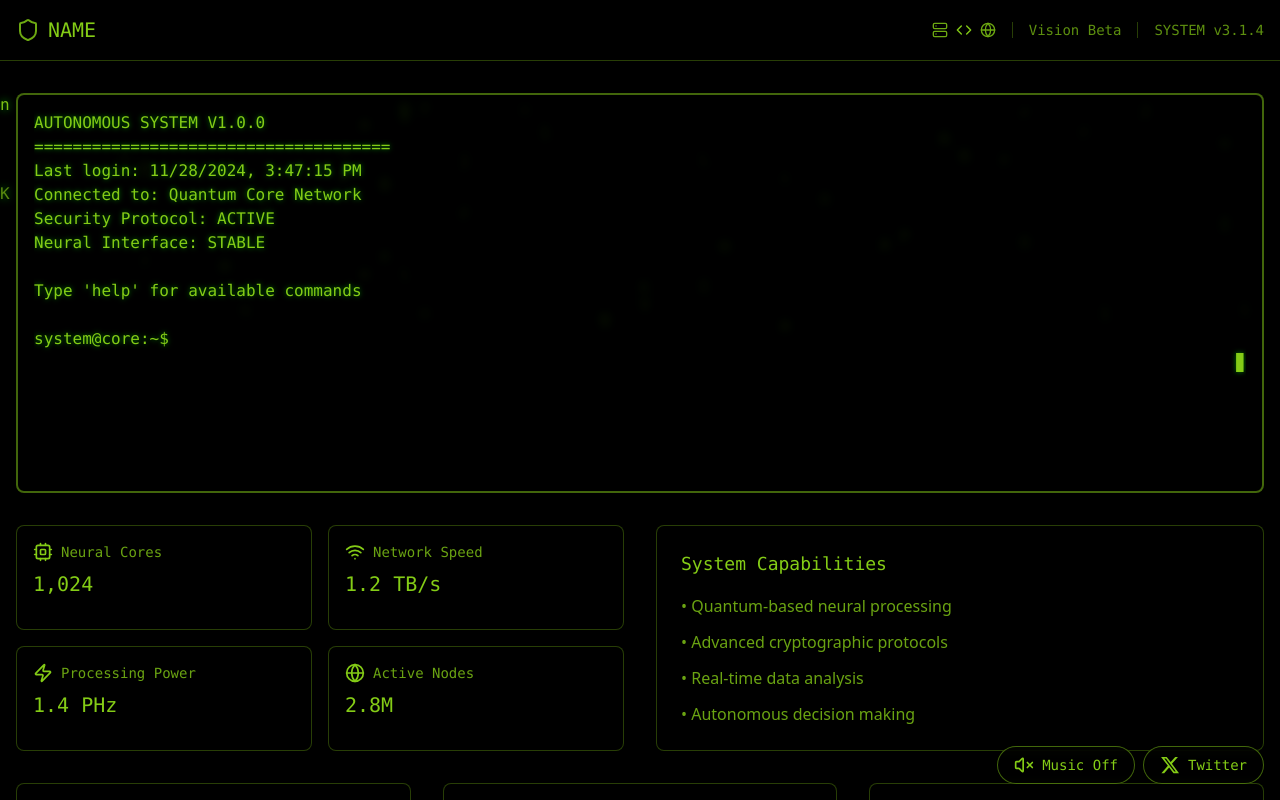
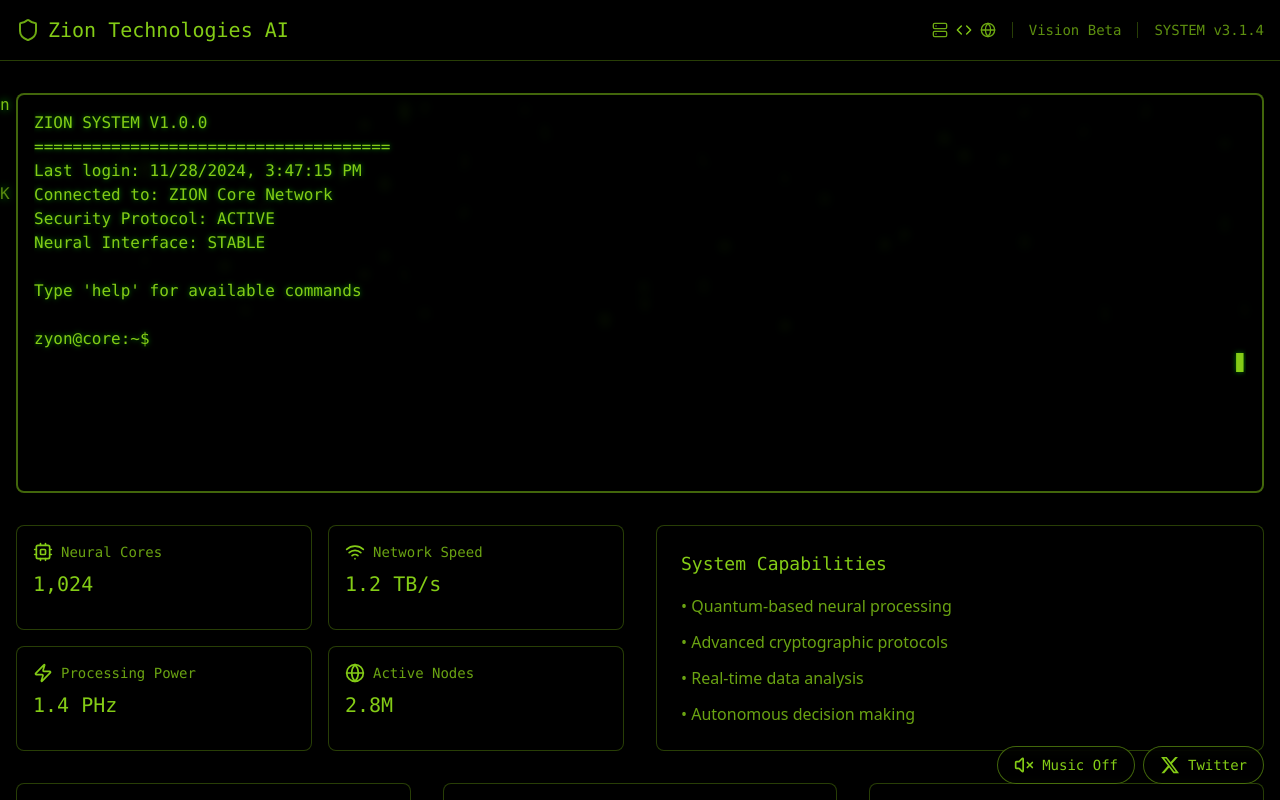
Before and after one commit to bug4/tsst, a React (Vite) app: page / in a window 1280 px wide. Shown: the top 800 px of the page. Built offline with nearby package versions, Linux system fonts and the light colour scheme.

Commit message:
Ready for deployment

```diff
--- a/src/components/NeoMatrix.jsx
+++ b/src/components/NeoMatrix.jsx
@@ -240,16 +240,16 @@ const InfoPanel = ({ title, children }) => (
 );
 
 const Website = () => {
-  const [text, setText] = useState(`AUTONOMOUS SYSTEM V1.0.0
+  const [text, setText] = useState(`ZION SYSTEM V1.0.0
 =====================================
 Last login: ${new Date().toLocaleString()}
-Connected to: Quantum Core Network
+Connected to: ZION Core Network
 Security Protocol: ACTIVE
 Neural Interface: STABLE
 
 Type 'help' for available commands
 
-system@core:~$ `);
+zyon@core:~$ `);
   const [cursorVisible, setCursorVisible] = useState(true);
   const [currentInput, setCurrentInput] = useState('');
   const [commandHistory, setCommandHistory] = useState([]);
@@ -337,7 +337,7 @@ system@core:~$ `);
           <div className="container mx-auto flex justify-between items-center p-4">
             <div className="flex items-center gap-2">
               <Shield className="w-6 h-6 animate-pulse" />
-              <span className="font-mono text-xl">NAME</span>
+              <span className="font-mono text-xl">Zion Technologies AI</span>
             </div>
             <div className="flex gap-4 items-center">
               <div className="flex gap-2">
```
